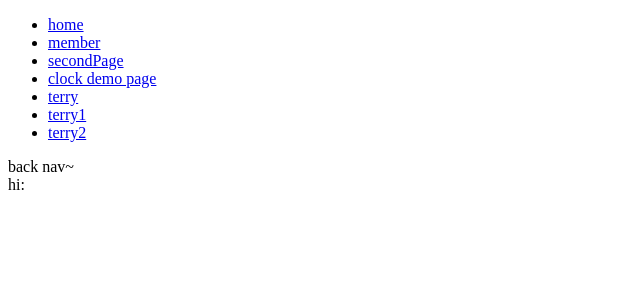
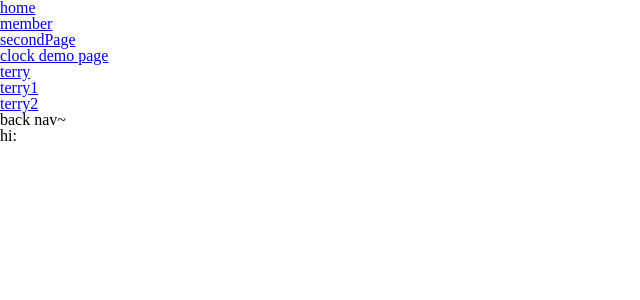
Before and after one commit to TerryLee7788/next-js-example, a Next.js app: page /User in a window 1280 px wide. Shown: the top 300 px of the page, without its empty margins (0-640 px from the left). Built offline with nearby package versions, Linux system fonts and the light colour scheme.

Commit message:
- Add css module. - Add sass config settings. - Add "postcss.config.js". - Add "reset.css". - Add "NavBar" scss. - Add some packages.

```diff
--- a/components/header/NavBar.js
+++ b/components/header/NavBar.js
@@ -1,4 +1,5 @@
 import Link from 'next/link';
+import styles from './NavBar.scss';
 
 const linksArray = [
     {
@@ -28,7 +29,7 @@ const users = [
 const NavBar = (props) => {
 
     return (
-        <nav className="navbar">
+        <nav className={styles.navbar}>
             <ul>
                 { // basic url
                     linksArray.map((link, idx) => {
--- /dev/null
+++ b/components/header/NavBar.scss
@@ -0,0 +1,13 @@
+.navbar {
+    ul {
+        display: flex;
+        background-color: green;
+        li {
+            a {
+                padding: 16px;
+                display: block;
+                color: #fff;
+            }
+        }
+    }
+}
--- /dev/null
+++ b/next.config.js
@@ -0,0 +1,40 @@
+const withSass = require('@zeit/next-sass');
+const withCSS = require('@zeit/next-css')
+
+const CONFIG = {
+    webpack: (config) => {
+
+        // Fixes npm packages that depend on `fs` module
+        config.node = {
+            fs: 'empty',
+        };
+
+        config.module.rules.push(
+            // sass 設置
+            {
+                test: /\.(s[ac]ss|css)$/,
+                use: [
+                    {
+                        loader: 'postcss-loader',
+                        options: {
+                            ident: 'postcss'
+                        }
+                    },
+                    'sass-loader'
+                ]
+            }
+        );
+
+        return config;
+
+    },
+    // 設置一些其他的設定
+    publicRuntimeConfig: {
+        staticFolder: '/static'
+    },
+    // server 的設定
+    serverRuntimeConfig: {},
+    cssModules: true,
+};
+
+module.exports = withCSS(withSass(CONFIG));
--- a/pages/_app.js
+++ b/pages/_app.js
@@ -1,7 +1,9 @@
 import App, { Container } from 'next/app'
 import React from 'react'
 import withReduxStore from '../lib/with-redux-store'
-import { Provider } from 'react-redux'
+import { Provider } from 'react-redux';
+
+import '../style/reset.css';
 
 class MyApp extends App {
   render () {
--- /dev/null
+++ b/postcss.config.js
@@ -0,0 +1,5 @@
+module.exports = {
+    plugins: [
+        require('autoprefixer')
+    ]
+};
--- /dev/null
+++ b/style/reset.css
@@ -0,0 +1,48 @@
+/* http://meyerweb.com/eric/tools/css/reset/
+   v2.0 | 20110126
+   License: none (public domain)
+*/
+
+html, body, div, span, applet, object, iframe,
+h1, h2, h3, h4, h5, h6, p, blockquote, pre,
+a, abbr, acronym, address, big, cite, code,
+del, dfn, em, img, ins, kbd, q, s, samp,
+small, strike, strong, sub, sup, tt, var,
+b, u, i, center,
+dl, dt, dd, ol, ul, li,
+fieldset, form, label, legend,
+table, caption, tbody, tfoot, thead, tr, th, td,
+article, aside, canvas, details, embed,
+figure, figcaption, footer, header, hgroup,
+menu, nav, output, ruby, section, summary,
+time, mark, audio, video {
+	margin: 0;
+	padding: 0;
+	border: 0;
+	font-size: 100%;
+	font: inherit;
+	vertical-align: baseline;
+}
+/* HTML5 display-role reset for older browsers */
+article, aside, details, figcaption, figure,
+footer, header, hgroup, menu, nav, section {
+	display: block;
+}
+body {
+	line-height: 1;
+}
+ol, ul {
+	list-style: none;
+}
+blockquote, q {
+	quotes: none;
+}
+blockquote:before, blockquote:after,
+q:before, q:after {
+	content: '';
+	content: none;
+}
+table {
+	border-collapse: collapse;
+	border-spacing: 0;
+}
```
Also changed, not shown: package.json (+6 -1 lines).
